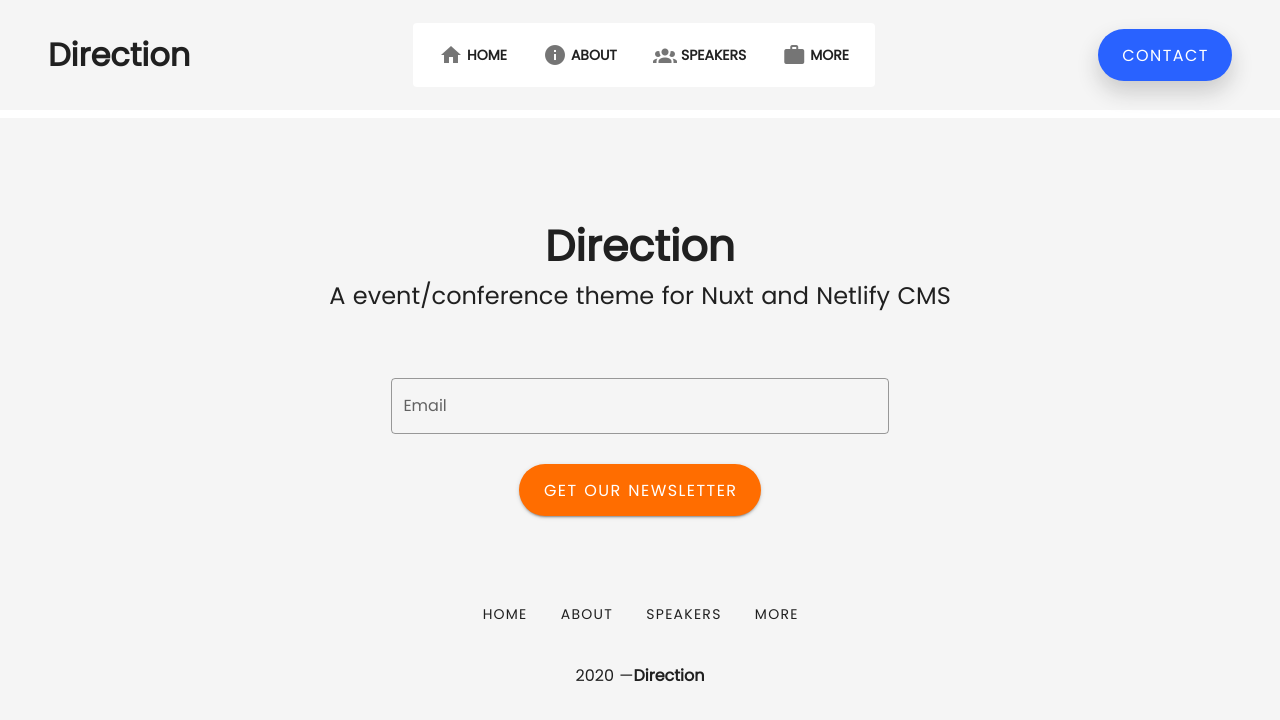
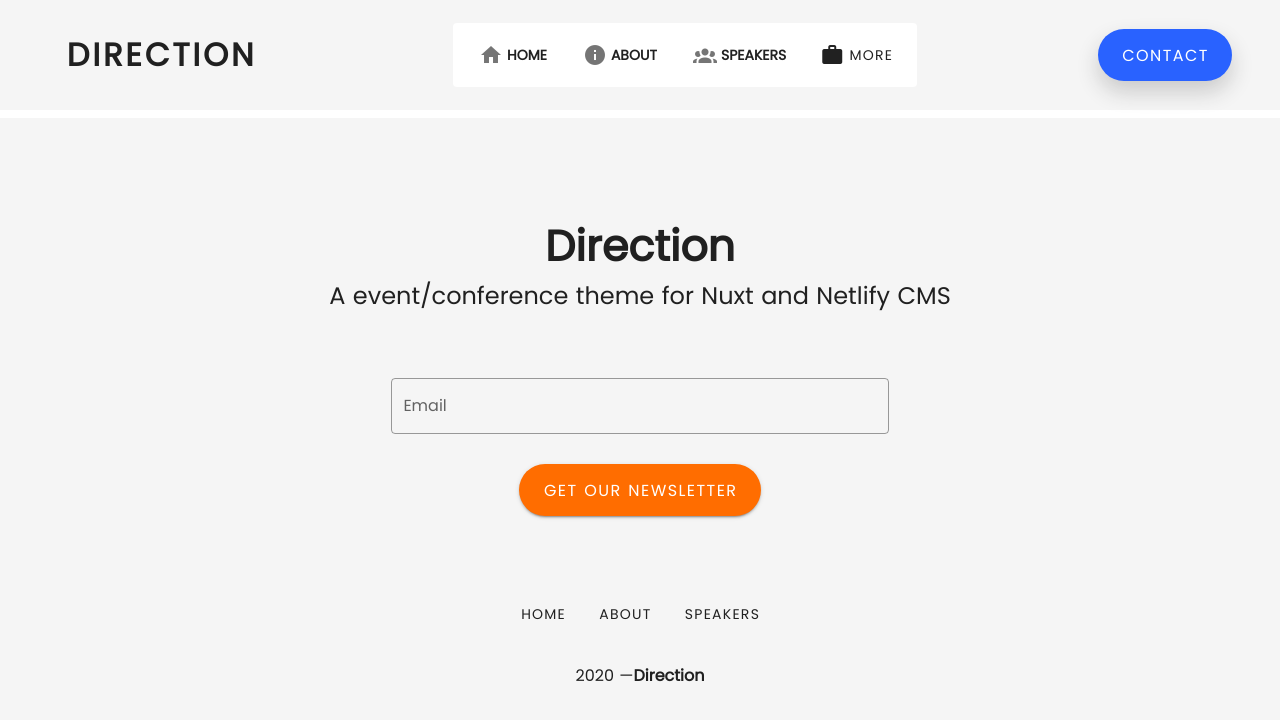
Before and after one commit to jbratcher/direction-theme, a Nuxt app: page /services in a window 1280 px wide. Shown: the top 720 px of the page. Built offline with nearby package versions, Linux system fonts and the light colour scheme; a small style sheet from the web is missing.

Commit message:
feat: brand button for home route, dropdown menu for pages

```diff
--- a/components/MenuLinks.vue
+++ b/components/MenuLinks.vue
@@ -18,6 +18,21 @@
         <v-list-item-title v-text="item.title" />
       </v-list-item-content>
     </v-list-item>
+
+    <v-menu open-on-hover offset-x>
+      <template v-slot:activator="{ on }">
+        <v-btn class="ma-auto" v-on="on" text>
+          <v-icon class="mr-1">mdi-briefcase</v-icon>More
+        </v-btn>
+      </template>
+
+      <v-list class="d-flex flex-column">
+        <v-list-item v-for="(page, i) in pages" :key="`${page.name}${i}`" :to="page.to">
+          <v-icon class="mr-1">{{ page.icon }}</v-icon>
+          <v-list-item-title>{{ page.name }}</v-list-item-title>
+        </v-list-item>
+      </v-list>
+    </v-menu>
   </v-list>
 </template>
 
@@ -41,7 +56,21 @@ export default {
       type: String,
       default: ''
     }
-  }
+  },
+  data: () => ({
+    pages: [
+      {
+        name: 'blog',
+        icon: 'mdi-post',
+        to: '/blog'
+      },
+      {
+        name: 'RSVP',
+        icon: 'mdi-ticket',
+        to: '/rsvp'
+      }
+    ]
+  })
 }
 </script>
 
@@ -54,4 +83,8 @@ export default {
 .mobile.v-list .v-list-item {
   margin: 1rem 0;
 }
+
+.ma-auto {
+  margin: auto;
+}
 </style>
--- a/layouts/default.vue
+++ b/layouts/default.vue
@@ -2,7 +2,7 @@
   <v-app>
     <!-- Header Area -->
     <v-app-bar app elevate-on-scroll hide-on-scroll :height="navHeight" flat light tile>
-      <v-toolbar-title v-text="title" />
+      <v-btn class="brand" name="brand" href="/" text>{{ title }}</v-btn>
       <v-spacer class="hidden-md-and-up" />
       <v-app-bar-nav-icon class="hidden-md-and-up" color="#000" @click.stop="drawer = !drawer" />
       <MenuLinks :general-links="generalLinks" list-class="hidden-sm-and-down" />
@@ -90,11 +90,6 @@ export default {
           icon: 'mdi-account-group',
           title: 'Speakers',
           to: '/speakers'
-        },
-        {
-          icon: 'mdi-briefcase',
-          title: 'More',
-          to: '/more'
         }
       ],
       miniVariant: false,
@@ -168,11 +163,10 @@ ul {
 
 .v-toolbar__content {
   margin: 0 0.5rem;
-}
-
-.v-toolbar__title {
-  font-size: 2rem;
-  font-weight: 900;
+  .v-btn.brand {
+    font-size: 2rem;
+    font-weight: 900;
+  }
 }
 
 .v-list {
```
